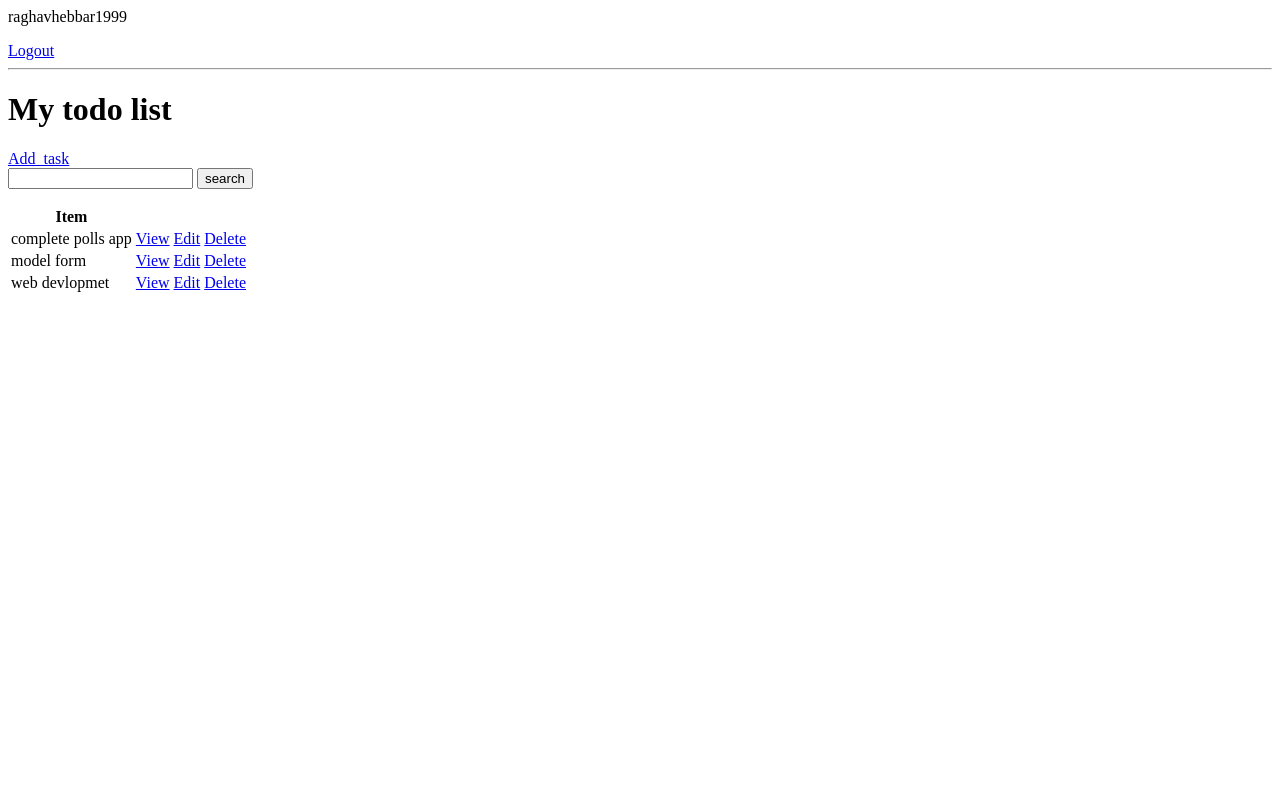
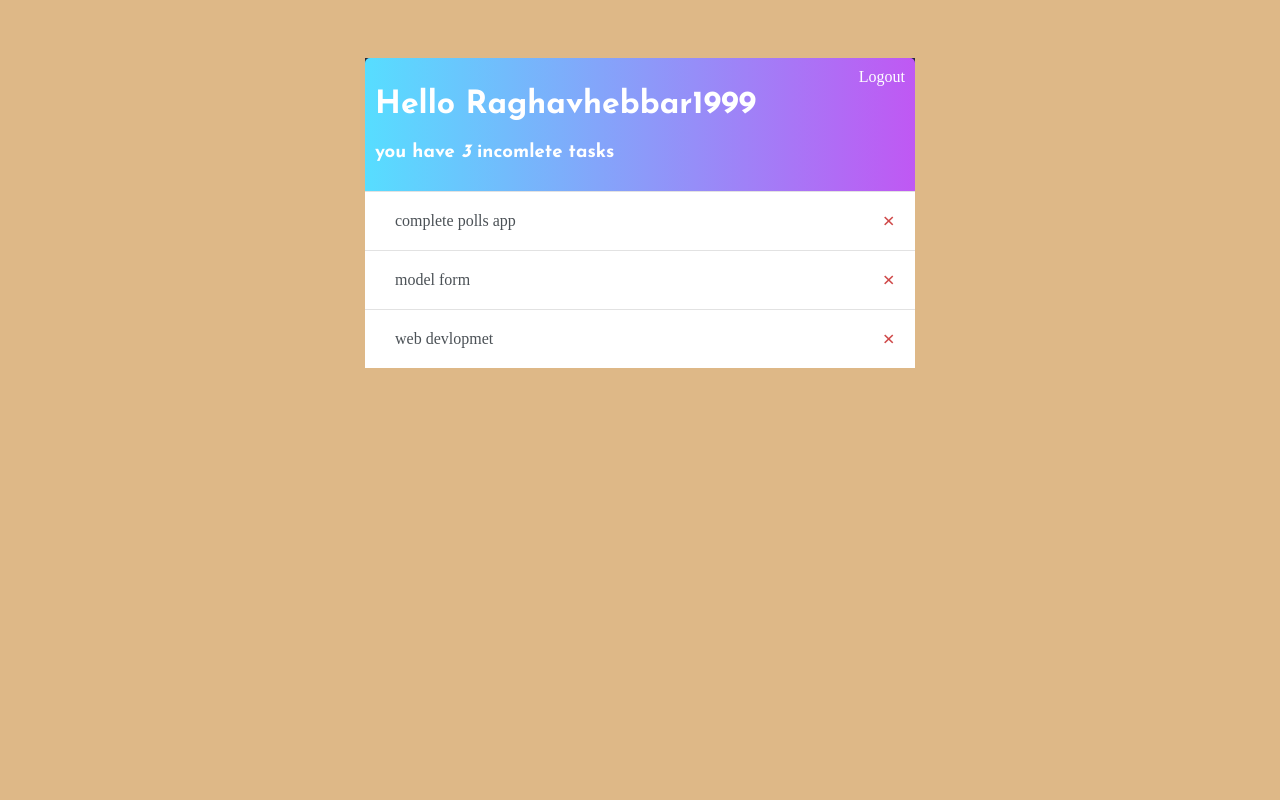
Before and after one commit to Raghav-Hebbar/To_Do_app_with_Django, a Django app: page / in a window 1280 px wide. Run offline with Django 3.2, Linux system fonts and the light colour scheme; a user stored in the database is signed in; data comes from the database, SQL or seed files in the repository; both versions use the stored data as it was after the commit.

Commit message:
added_style

```diff
--- a/To_Do/settings.py
+++ b/To_Do/settings.py
@@ -119,4 +119,4 @@ LOGIN_URL = 'login'
 # Static files (CSS, JavaScript, Images)
 # https://docs.djangoproject.com/en/3.1/howto/static-files/
 
-STATIC_URL = '/static/'
+STATIC_URL = 'todo/static/'
--- /dev/null
+++ b/todo/static/css/style.css
@@ -0,0 +1,74 @@
+body{
+
+    background-color: burlywood;
+    padding-top:50px ;
+}
+
+h1,h2,h3,h4,h5,h6{
+    font-family: 'Josefin Sans', sans-serif;
+}
+
+.container{
+    max-width: 550px;
+    margin: auto;
+    background-color : hsl(235, 24%, 19%);
+    color: white;
+}
+a, p{
+    color: #4b5156;
+}
+
+.Header-bar{
+    display: flex;
+    justify-content: space-between;
+    color: #fff;
+    padding: 10px;
+    border-radius: 5px 5px 0 0;
+    background-image: linear-gradient(to right, hsl(192, 100%, 67%), hsl(280, 87%, 65%));
+}
+
+.Header-bar a {
+        color: white;
+        text-decoration: none;
+}
+
+.task-wrapper{
+    display: flex;
+    align-items: center;
+    justify-content: space-between;
+    padding: 20px;
+    background-color: white;
+    border-top: 1px solid rgb(226, 226, 226);
+}
+
+.task-title{
+    display: flex;
+}
+
+.task-title a{
+    text-decoration: none;
+    color: #4b5156;
+    margin-left: 10px;
+}
+
+.task-complete-icon{
+    height: 20px;
+    width: 20px;
+    background-color:rgb(105, 192, 105);
+    border-radius: 50%;
+}
+
+.task-complete-icon{
+    height: 20px;
+    width: 20px;
+    background-color:rgb(218, 218, 218);
+    border-radius: 50%;
+}
+
+.delete-link{
+    text-decoration: none;
+    font-weight: 900;
+    color: #cf4949;
+    font-size: 22px;
+    line-height: 0;
+}
--- a/todo/templates/todo/login.html
+++ b/todo/templates/todo/login.html
@@ -1,3 +1,6 @@
+{% extends 'todo/main.html' %}
+{% block content %}
+
 <h1>login</h1>
 
 <form method= "POST" action="">
@@ -7,3 +10,5 @@
 </form>
 
 <p>Don't have an account? <a href="{% url 'register' %}">Register</a></p>
+
+{% endblock content %}
--- /dev/null
+++ b/todo/templates/todo/main.html
@@ -0,0 +1,28 @@
+{% load static %}
+<!DOCTYPE html>
+
+<html>
+    <head>
+        <meta charset="utf-8">
+        <meta http-equiv="X-UA-Compatible" content="IE=edge">
+        <title>To-Do App</title>
+        <meta name="description" content="">
+        <meta name="viewport" content="width=device-width, initial-scale=1">
+        <link rel="preconnect" href="https://fonts.gstatic.com">
+        <link href="https://fonts.googleapis.com/css2?
+            family=Josefin+Sans:wght@400;700&display=swap" rel="stylesheet">
+        <link rel="stylesheet" href="{% static 'css/style.css' %}">
+
+    </head>
+    <body>
+
+        <div class="container">
+
+            {% block content %}
+
+
+            {% endblock content %}
+        </div>
+
+    </body>
+</html>
--- a/todo/templates/todo/register.html
+++ b/todo/templates/todo/register.html
@@ -1,3 +1,6 @@
+{% extends 'todo/main.html' %}
+{% block content %}
+
 <h1>Register</h1>
 
 <form method= "POST" action="">
@@ -7,3 +10,5 @@
 </form>
 
 <p>Already have an account? <a href="{% url 'login'  %}">Login</a></p>
+
+{% endblock content %}
--- a/todo/templates/todo/task_confirm_delete.html
+++ b/todo/templates/todo/task_confirm_delete.html
@@ -1,6 +1,11 @@
+{% extends 'todo/main.html' %}
+{% block content %}
+
 <a href="{% url 'tasks' %}">Go back</a>
 <form method ="POST" action="">
     {% csrf_token %}
     <P>Are you sure you want to delete this task ? {{task}}</P>
     <input type="submit" value="delete"/>
 </form>
+
+{% endblock content %}
--- a/todo/templates/todo/task_form.html
+++ b/todo/templates/todo/task_form.html
@@ -1,3 +1,6 @@
+{% extends 'todo/main.html' %}
+{% block content %}
+
 <h3>Task_Form</h3>
 <a href="{% url 'tasks' %}">go back</a>
 <form method ="POST"  action="">
@@ -5,3 +8,5 @@
     {{form.as_p }}
     <input type="submit" value="submit">
 </form>
+
+{% endblock content %}
--- a/todo/templates/todo/task_list.html
+++ b/todo/templates/todo/task_list.html
@@ -1,35 +1,48 @@
-{% if request.user.is_authenticated %}
-<p>{{request.user}}</p>
-<a href="{% url 'logout' %}">Logout</a>
-{% else %}
-<a href="{%  url 'login' %}" >Login</a>
+{% extends 'todo/main.html' %}
+{% block content %}
 
-{% endif %}
-<hr>
+<div class="Header-bar">
+    <div>
+        <h1>Hello {{request.user|title}}</h1>
+        <h3> you have <i> {{count}} </i> incomlete task{{count|pluralize:"s"}}</h3>
+    </div>
 
-<h1> My todo list</h1>
-<a href="{% url 'task-create' %}"> Add_task</a>
+    {% if request.user.is_authenticated %}
+    <a href="{% url 'logout' %}">Logout</a>
+    {% else %}
+    <a href="{%  url 'login' %}" >Login</a>
+    {% endif %}
+</div>
+
+<div class="task-items-wrapper">
+    {% for task in tasks %}
+    <div class="task-wrapper">
+        {% if task.complete %}
+        <div class="task-title">
+            <div class="task-complete-icon"></div>
+            <i><s><a href="{% url 'task-update' task.id %}"></a></s></i>
+        </div>
+        <a class="delete-link" href="{% url 'task-delete' task.id %}"> &#215;</a>
+        {% else %}
+        <div class="task-title">
+            <div class="task-incomplete-icon"></div>
+            <a href="{% url 'task-update' task.id %}">{{task}}</a>
+        </div>
+        <a class="delete-link" href="{% url 'task-delete' task.id %}"> &#215;</a>
+        {% endif %}
+    </div>
+        {% empty %}
+            <h3>No items in list </h3>
+        {% endfor %}
+</div>
+
+
+<!-- <a href="{% url 'task-create' %}"> Add_task</a>
 
 <form method ="GET">
     <input type="text" name="search-area" value="{{search_input}}">
     <input type="submit" value='search'>
-</form>
+</form> -->
 
-<table>
-    <tr>
-        <th>Item</th>
-        <th>  </th>
-        <th>  </th>
-    </tr>
-    {% for task in tasks %}
-    <tr>
-        <td>{{task.title}}</td>
-        <td><a href="{% url 'task' task.id %}">View</a></td>
-        <td><a href="{% url 'task-update' task.id %}">Edit</a></td>
-        <td><a href="{% url 'task-delete' task.id %}">Delete</a></td>
 
-    </tr>
-    {% empty %}
-        <h3>No items in list </h3>
-    {% endfor %}
-</table>
+{% endblock content %}
```
Also changed, not shown: db.sqlite3.
